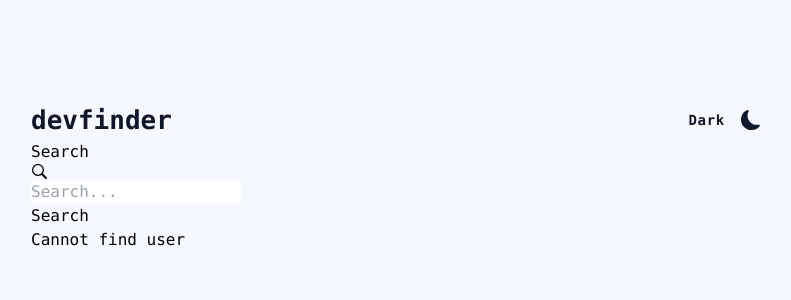
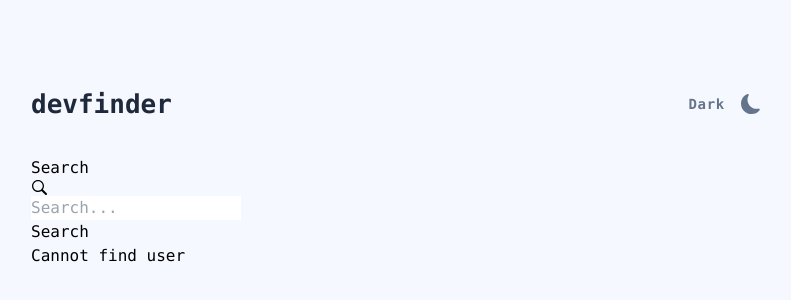
Before and after one commit to JordanPhillips-hub/dev-finder, a React (Vite) app: page / in a window 1280 px wide. Shown: the part 224-524 px from the top of the page, without its empty margins (244-1035 px from the left). Built offline with nearby package versions, Linux system fonts and the light colour scheme.

Commit message:
Refactor PageHeader styles

```diff
--- a/src/components/PageHeader/PageHeader.tsx
+++ b/src/components/PageHeader/PageHeader.tsx
@@ -3,10 +3,10 @@ import { BsMoonFill } from "react-icons/bs";
 
 const PageHeader: React.FC = () => {
   return (
-    <header className="flex justify-between text-slate-900 font-bold">
-      <h1 className="text-2.2xl">devfinder</h1>
-      <div className="flex items-center gap-4">
-        <span className="text-sm tracking-wider">Dark</span>
+    <header className="flex justify-between font-bold mb-8">
+      <h1 className="text-slate-800 text-2.2xl">devfinder</h1>
+      <div className="text-slate-500 flex items-center gap-4">
+        <span className=" text-sm tracking-wider">Dark</span>
         <BsMoonFill className="w-5 h-5" />
       </div>
     </header>
```
